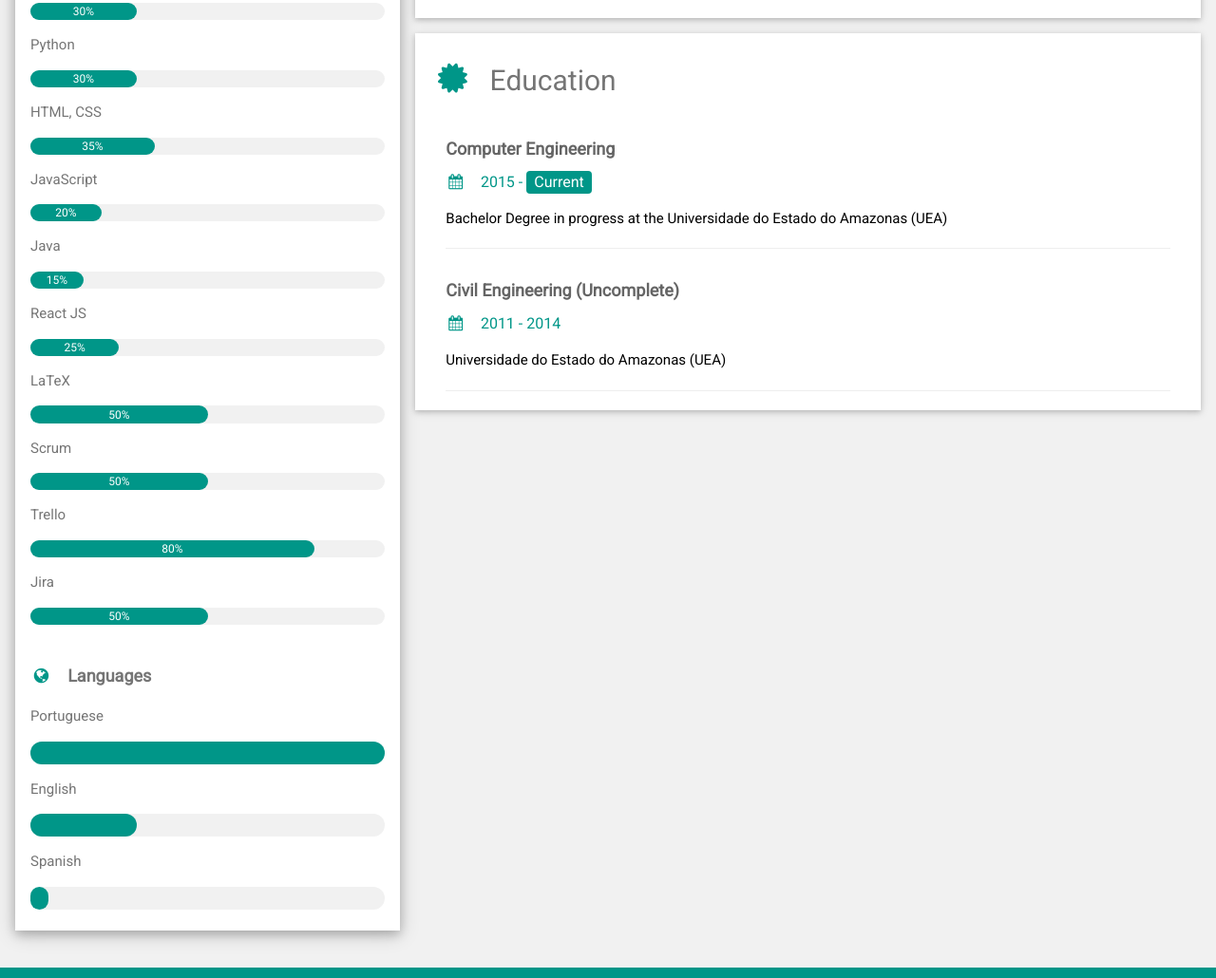
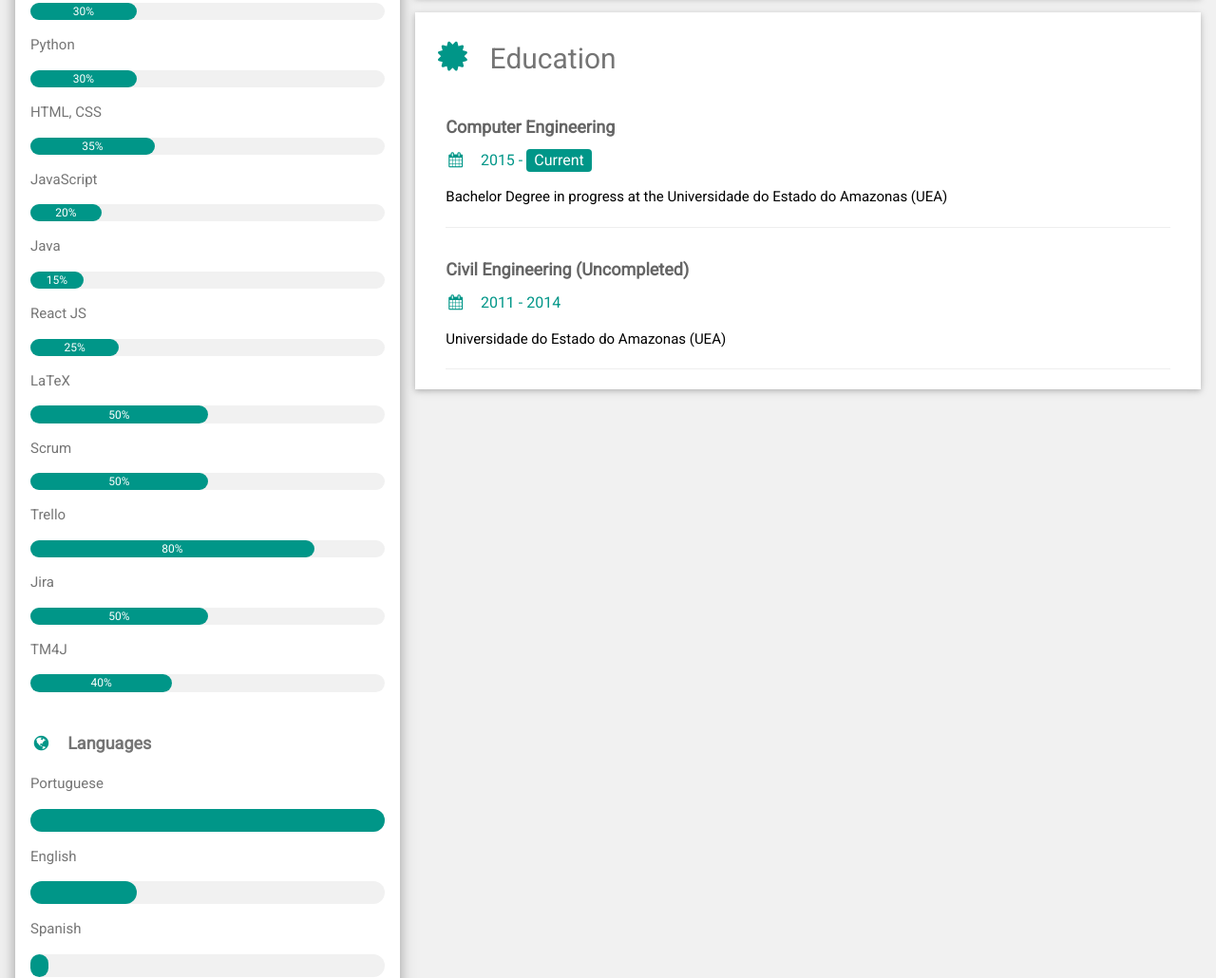
Before and after one commit to LuizHenrique-BS/luizhenrique-bs.github.io, a plain HTML site: page index.html in a window 1280 px wide. Shown: the part 731-1761 px from the top of the page at 95% size. Drawn offline with nearby package versions, Linux system fonts and the light colour scheme.

Commit message:
Adding TM4J Skills

```diff
--- a/index.html
+++ b/index.html
@@ -96,6 +96,10 @@
             <div class="w3-light-grey w3-round-xlarge w3-small">
               <div class="w3-container w3-center w3-round-xlarge w3-teal" style="width:50%">50%</div>
             </div>
+            <p>TM4J</p>
+            <div class="w3-light-grey w3-round-xlarge w3-small">
+              <div class="w3-container w3-center w3-round-xlarge w3-teal" style="width:40%">40%</div>
+            </div>
             <br>
 
             <p class="w3-large w3-text-theme"><b><i
@@ -129,7 +133,7 @@
             <h5 class="w3-opacity"><b>Trainee / UNA-SUS Amazônia</b></h5>
             <h6 class="w3-text-teal"><i class="fa fa-calendar fa-fw w3-margin-right"></i>Jun 2020 - <span
                 class="w3-tag w3-teal w3-round">Current</span></h6>
-            <p>Going through the development of VR application using Unity and MRTK. Front-end web application using React JS.</p>
+            <p>Testing of web applications and Unity VR. Performing functional testing, regression testing, and integration testing.</p>
             <hr>
           </div>
           <div class="w3-container">
@@ -162,7 +166,7 @@
             <hr>
           </div>
           <div class="w3-container">
-            <h5 class="w3-opacity"><b>Civil Engineering (Uncomplete)</b></h5>
+            <h5 class="w3-opacity"><b>Civil Engineering (Uncompleted)</b></h5>
             <h6 class="w3-text-teal"><i class="fa fa-calendar fa-fw w3-margin-right"></i>2011 - 2014</h6>
             <p>Universidade do Estado do Amazonas (UEA)</p>
             <hr>
```
